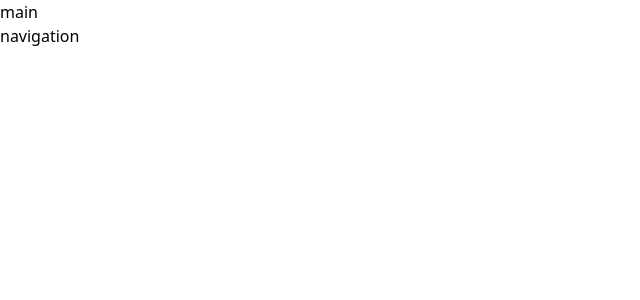
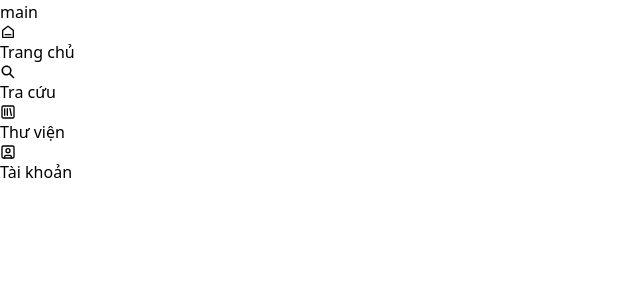
Before and after one commit to nhtris/mini-vsl-dict, a React (Vite) app: page / in a window 1280 px wide. Shown: the top 300 px of the page, without its empty margins (0-640 px from the left). Built offline with nearby package versions, Linux system fonts and the light colour scheme.

Commit message:
add icon for navigation

```diff
--- a/package.json
+++ b/package.json
@@ -11,7 +11,8 @@
   },
   "dependencies": {
     "react": "^18.3.1",
-    "react-dom": "^18.3.1"
+    "react-dom": "^18.3.1",
+    "react-icons": "^5.4.0"
   },
   "devDependencies": {
     "@eslint/js": "^9.17.0",
--- a/src/App.tsx
+++ b/src/App.tsx
@@ -1,4 +1,10 @@
 import "./App.css";
+
+import NavigationIcon from "@components/navigation/NavigationIcon";
+import { IoSearchSharp } from "react-icons/io5";
+import { RiHome6Line } from "react-icons/ri";
+import { LuSquareLibrary } from "react-icons/lu";
+import { LuSquareUser } from "react-icons/lu";
 
 function App() {
   return (
@@ -7,8 +13,13 @@ function App() {
         main
       </div>
 
-      <div id="navigation" className="bg-blue-400">
-        navigation
+      <div id="navigation" className="bg-blue-400 px-4 py-3">
+        <div className="h-full w-full bg-red-300 flex justify-between gap-2 ">
+          <NavigationIcon icon={RiHome6Line} text="Trang chủ" />
+          <NavigationIcon icon={IoSearchSharp} text="Tra cứu" />
+          <NavigationIcon icon={LuSquareLibrary} text="Thư viện" />
+          <NavigationIcon icon={LuSquareUser} text="Tài khoản" />
+        </div>
       </div>
     </div>
   );
--- /dev/null
+++ b/src/components/navigation/NavigationIcon.tsx
@@ -0,0 +1,20 @@
+import { IconType } from "react-icons";
+
+interface NavigationIconProps {
+  icon: IconType;
+  text: string;
+}
+
+const NavigationIcon: React.FC<NavigationIconProps> = ({
+  icon: Icon,
+  text,
+}) => {
+  return (
+    <div className="flex flex-col items-center">
+      <Icon className="h-6 w-6" />
+      <div className="text-xs">{text}</div>
+    </div>
+  );
+};
+
+export default NavigationIcon;
--- a/tsconfig.app.json
+++ b/tsconfig.app.json
@@ -25,6 +25,7 @@
     "paths": {
       "@/*": ["src/*"],
       "@pages/*": ["src/pages/*"],
+      "@components/*": ["src/components/*"],
     }
   },
   "include": ["src"]
```
Also changed, not shown: 1 other file (tests, documents, lock files or other folders).
